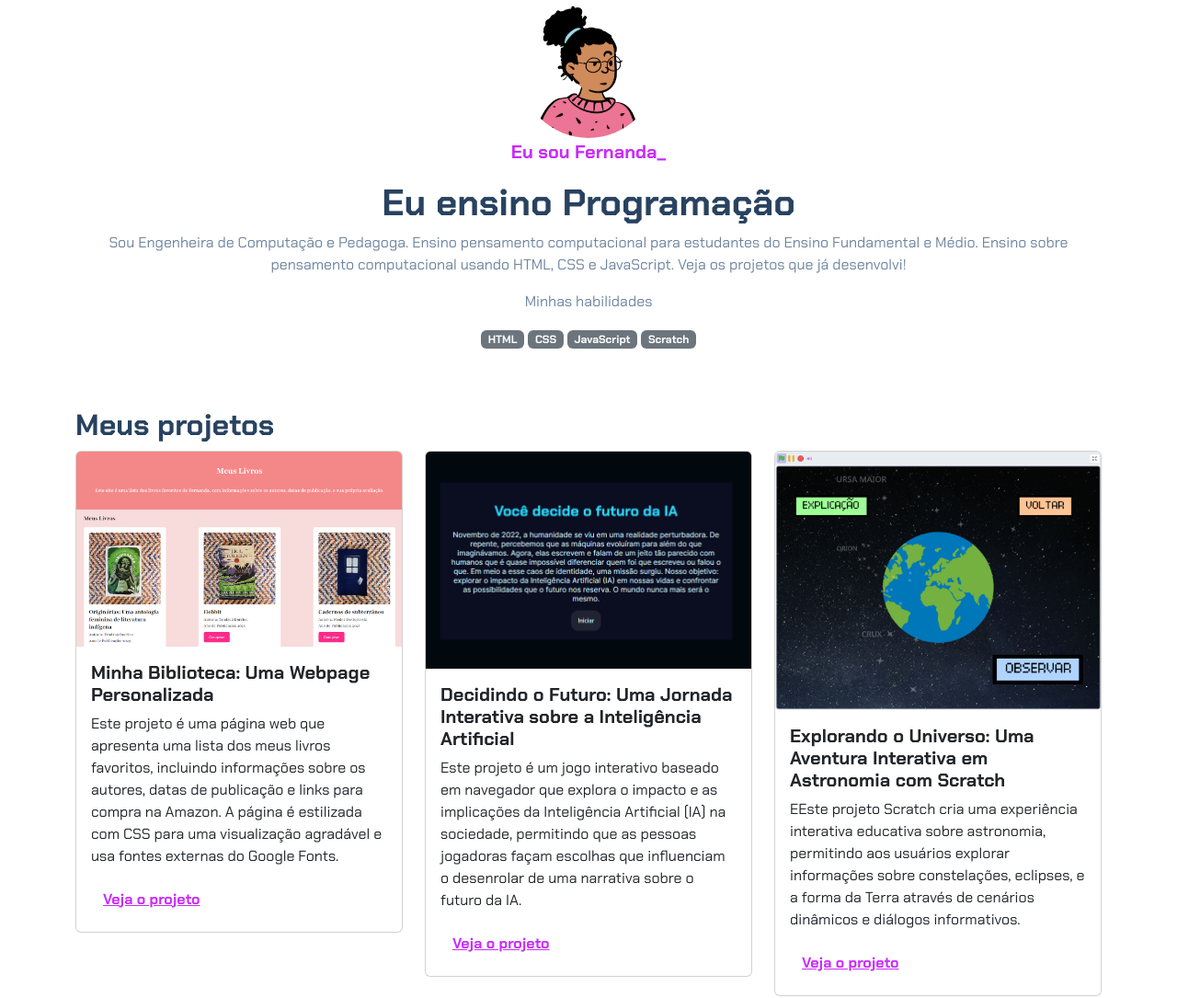
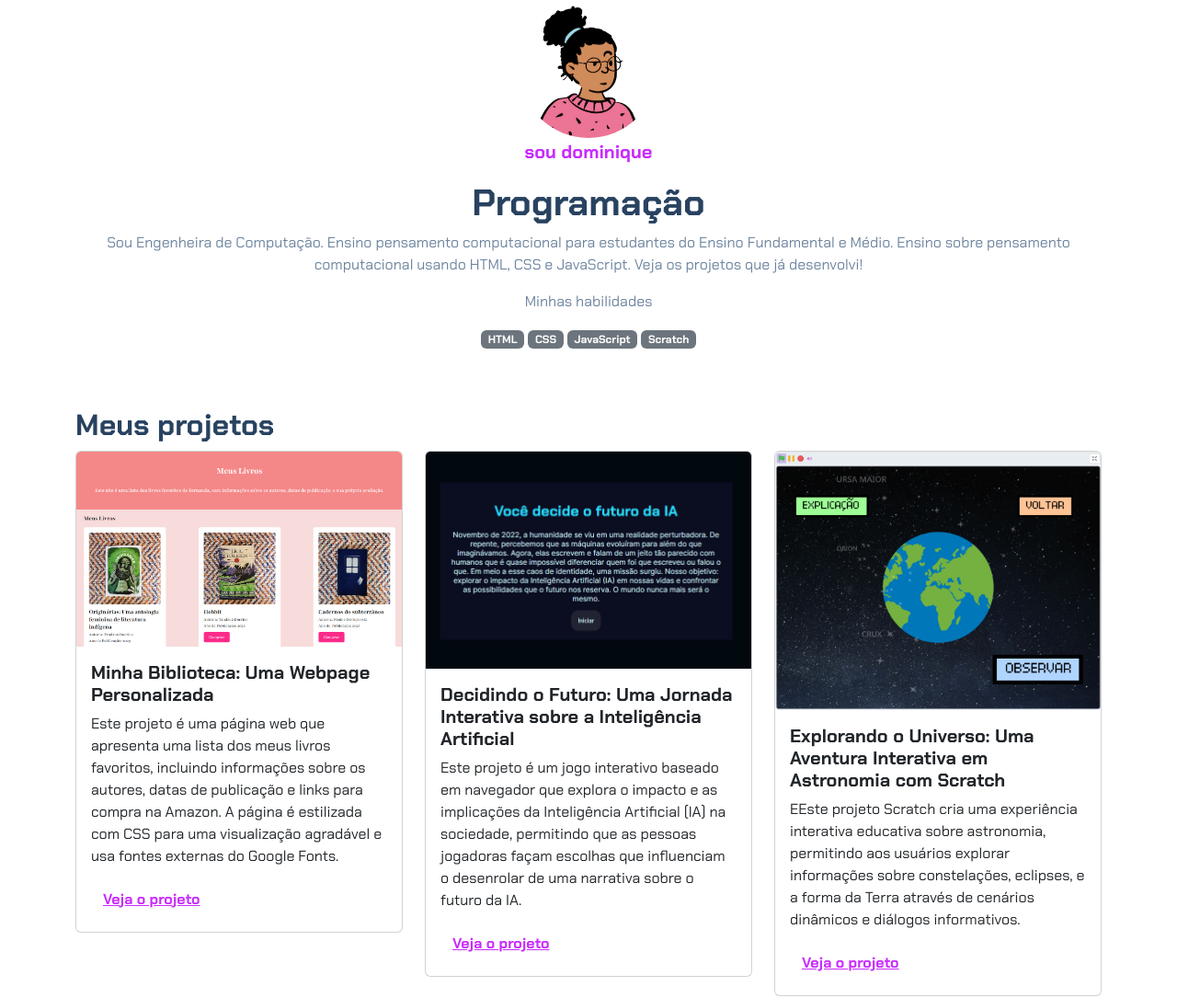
Before and after one commit to dominique379/projeto-portifolio-2b-dominique, a plain HTML site: page index.html in a window 1280 px wide. Shown: the top 1085 px of the page at 92% size. Drawn offline with nearby package versions, Linux system fonts and the light colour scheme.

Commit message:
Update index.html

```diff
--- a/index.html
+++ b/index.html
@@ -14,9 +14,9 @@
     <header class="container text-center">
         <img src="img/avatar-perfil.png" alt="avatar da Fernanda" class="rounded-circle" width="150" height="150"
             srcset="">
-        <p class="lead">Eu sou Fernanda_</p>
-        <h1>Eu ensino Programação</h1>
-        <p>Sou Engenheira de Computação e Pedagoga. Ensino pensamento computacional para estudantes do Ensino
+        <p class="lead">sou dominique </p>
+        <h1> Programação</h1>
+        <p>Sou Engenheira de Computação. Ensino pensamento computacional para estudantes do Ensino
             Fundamental e Médio. Ensino sobre pensamento computacional usando HTML, CSS e JavaScript. Veja os projetos
             que já desenvolvi!</p>
         <p>Minhas habilidades</p>
```
